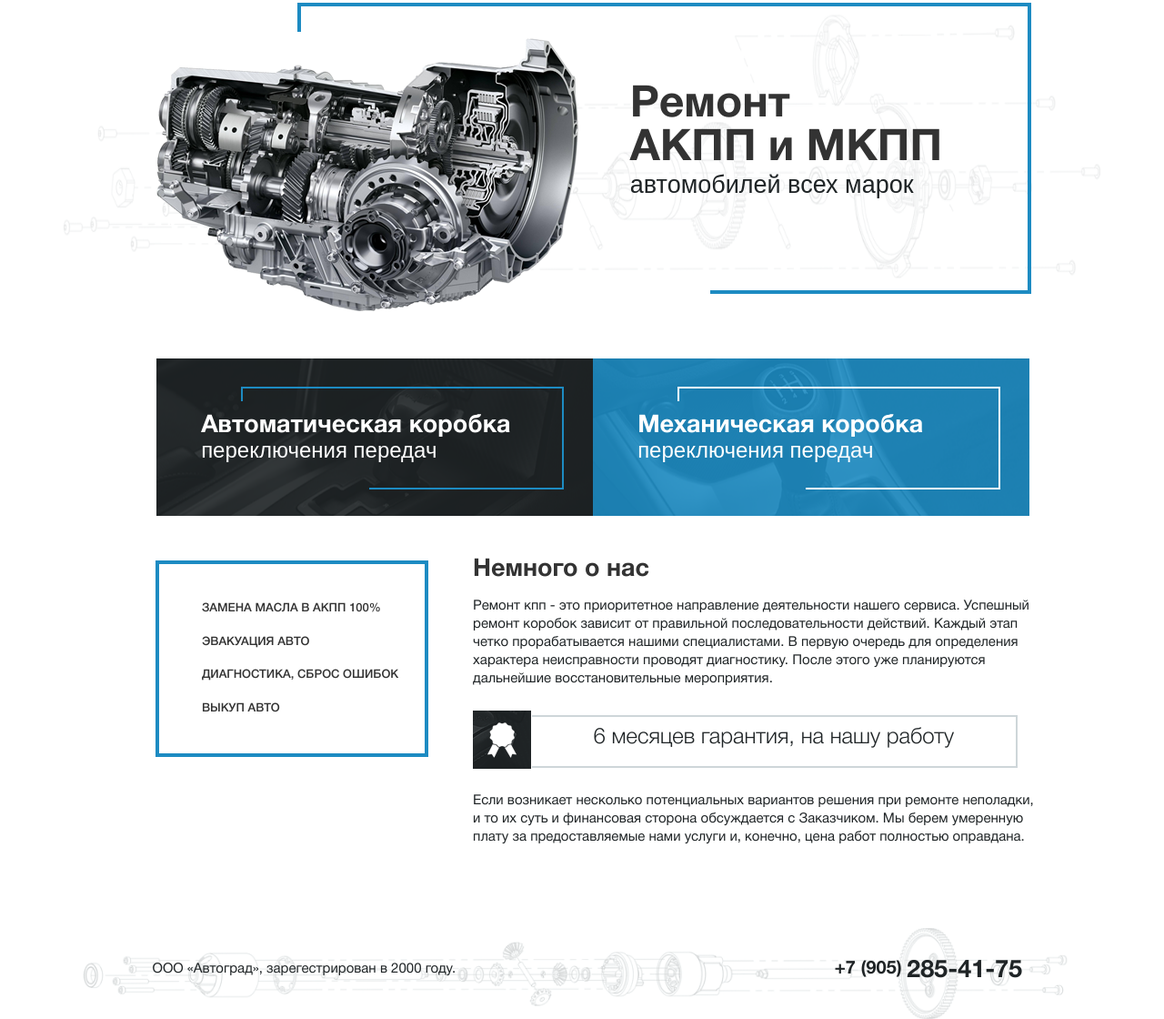
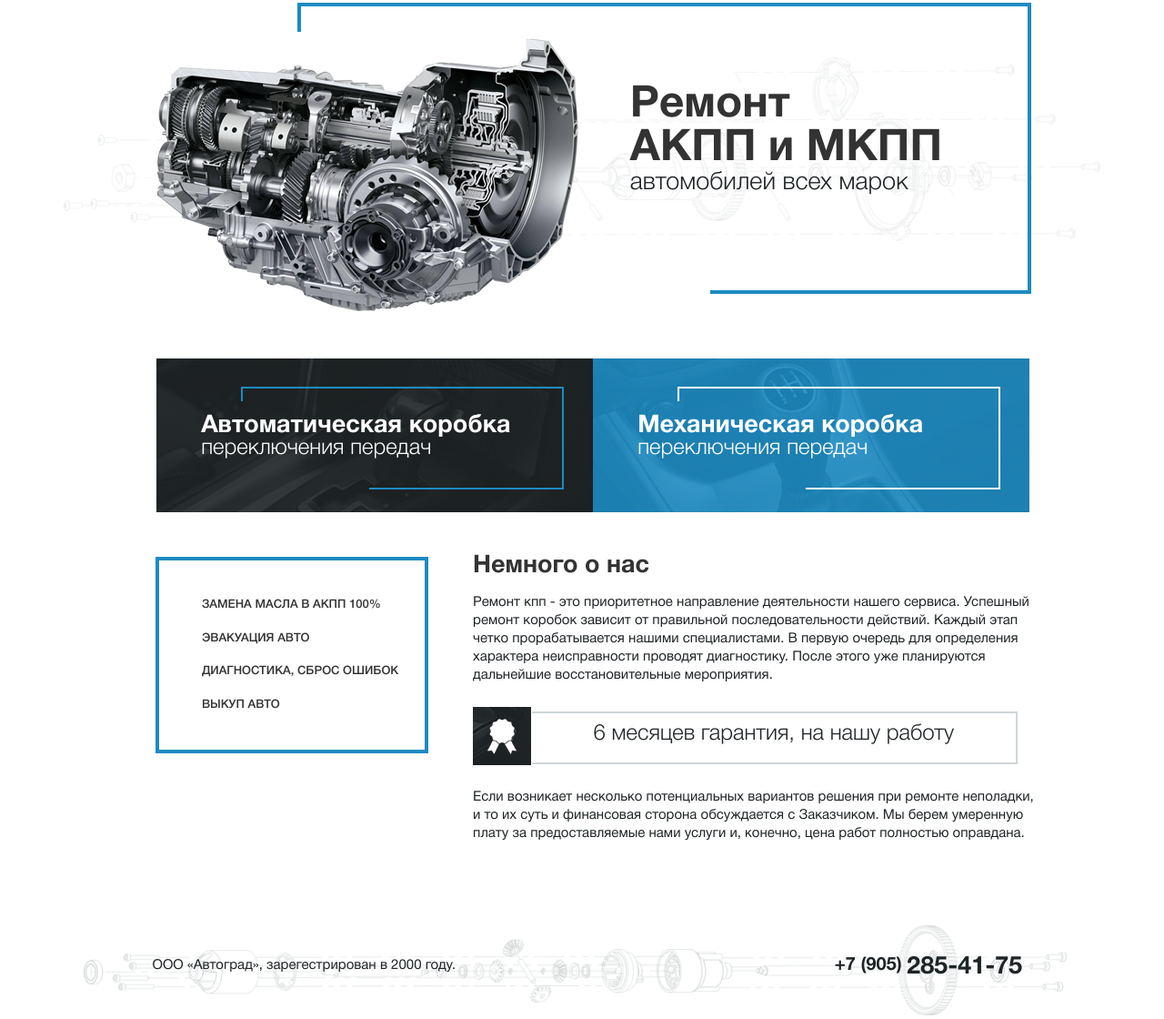
Before and after one commit to Astrea16/555, a plain HTML site: page index.html in a window 1280 px wide. Shown: the part 253-1373 px from the top of the page at 91% size. Drawn offline with nearby package versions, Linux system fonts and the light colour scheme; files whose address does not match are found by name.

Commit message:
Change in bacground+background-size(изменение в бекграунде)

```diff
--- a/css/style.css
+++ b/css/style.css
@@ -84,7 +84,9 @@
 }
 .first_main{
 	position: relative;
-	background: url(../images/motor2.png) round;
+	background: url(../images/motor2.png) no-repeat 50% 50%;
+	background-size: contain;
+
 	margin: 3.8% 0 4.6%;
 }
 img.border_big{
@@ -99,7 +101,7 @@
 	margin: 16.5% 0 0 7%;
 }
 p.all_brands{
-	font: 27px 'HelveticaNeueCyr-UltraLight',sans-serif;
+	font: 27px 'HelveticaNeueCyr-Light',sans-serif;
 	margin: 0 0 0 7%;
 }
 .col-left, .col-right{
@@ -127,7 +129,7 @@
 	margin: 13.5% 0 0 7.5%;
 }
 .col-left p, .col-right p{
-	font: 24px 'HelveticaNeueCyr-UltraLight',sans-serif;
+	font: 24px 'HelveticaNeueCyr-Light',sans-serif;
 	color: #fff;
 	margin: 0 0 12.8% 7.5%;
 }
@@ -166,7 +168,8 @@
 }
 footer{
 	margin-top: 6.3%;
-	background: url(../images/motor.png) round;
+	background: url(../images/motor.png)no-repeat 50%50%;
+	background-size: contain;
 }
 footer p{
 	padding-top: 10%;
```
